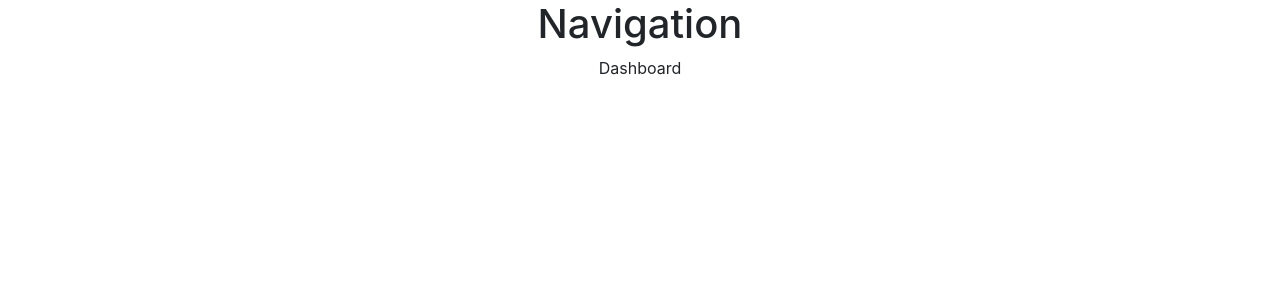
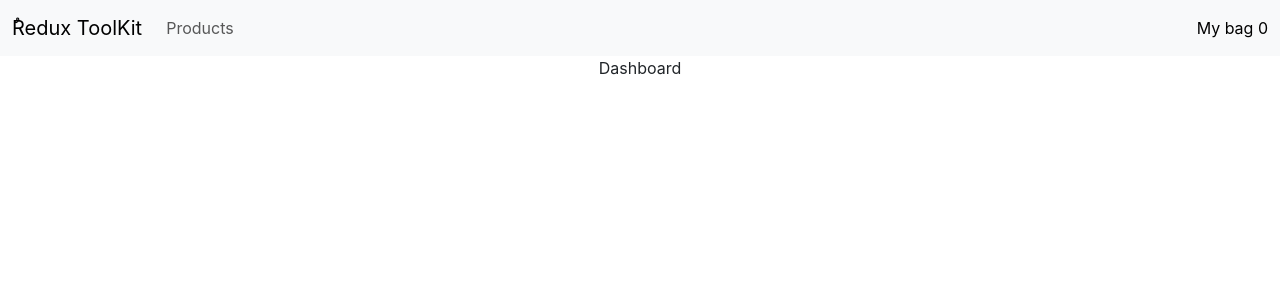
Before and after one commit to tajemouti/fake-store, a React (Create React App) app: page / in a window 1280 px wide. Shown: the top 300 px of the page. Built offline with nearby package versions, Linux system fonts and the light colour scheme.

Commit message:
Mount NavBar to RootLayout component

```diff
--- a/src/components/RootLayout.js
+++ b/src/components/RootLayout.js
@@ -1,10 +1,11 @@
 import React from 'react'
 import { Outlet } from 'react-router-dom'
+import NavBar from './NavBar'
 
 const RootLayout = () => {
   return (
     <>
-    <h1>Navigation</h1>
+    <NavBar />
     <main>
         <Outlet />
     </main>
```
